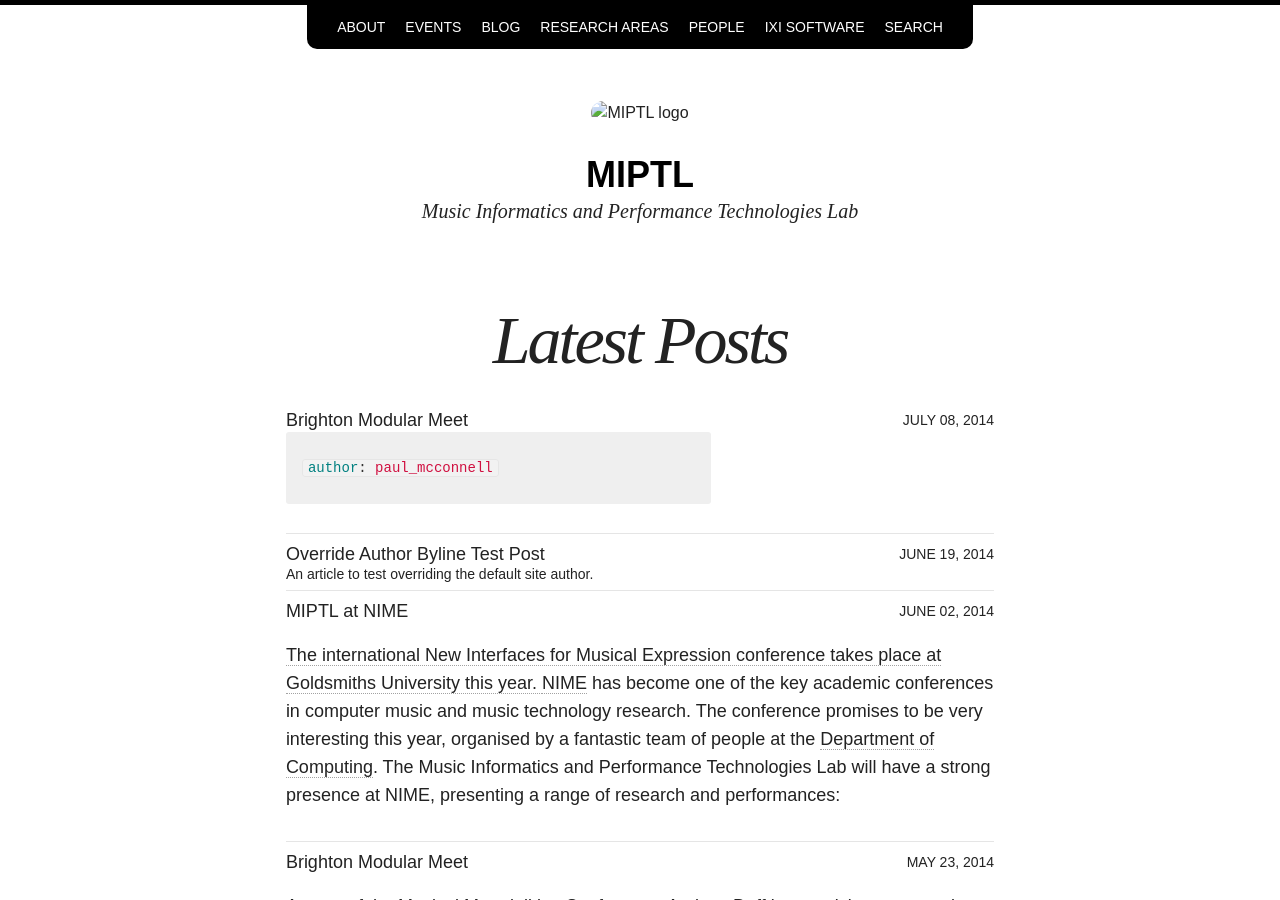
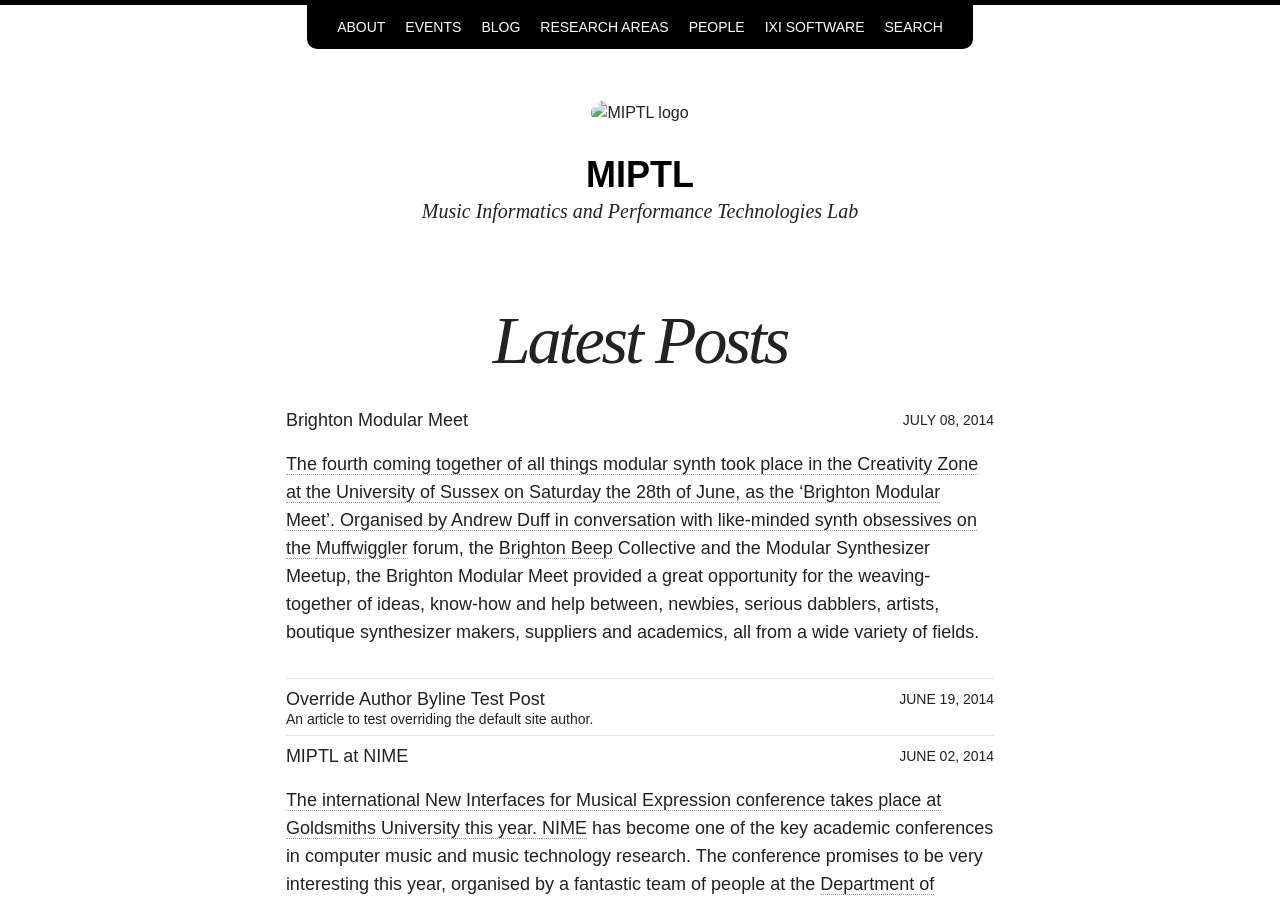
Before and after one commit to thormagnusson/miptl, a Jekyll site: the page built from index.html, in a window 1280 px wide and 900 px high. Built offline with Jekyll 4.4.1, drawn with Linux system fonts in a browser that asks for light colours; nearby versions of some CDN libraries.

Commit message:
working on site

```diff
--- a/_posts/blog/2014-07-08-modular-meet.md
+++ b/_posts/blog/2014-07-08-modular-meet.md
@@ -5,14 +5,11 @@
 categories: blog
 excerpt:
 tags: [NIME]
+author: paul_mcconnell
 image:
   feature: blogimg.jpg
 date: 2014-07-08
 ---
-
-{% highlight yaml %}
-author: paul_mcconnell
-{% endhighlight %}
 
 The fourth coming together of all things modular synth took place in the Creativity Zone at the University of Sussex on Saturday the 28th of June, as the ‘Brighton Modular Meet’. Organised by Andrew Duff in conversation with like-minded synth obsessives on the [Muffwiggler](http://www.muffwiggler.com/forum/) forum, the [Brighton Beep](https://www.facebook.com/brighton.beep) Collective and the Modular Synthesizer Meetup, the Brighton Modular Meet provided a great opportunity for the weaving-together of ideas, know-how and help between, newbies, serious dabblers, artists, boutique synthesizer makers, suppliers and academics, all from a wide variety of fields.
 
@@ -26,3 +23,7 @@
 ![]( {{site.url}}/images/mod-meet3.png)
 ![]( {{site.url}}/images/mod-meet4.png)
 ![]( {{site.url}}/images/mod-meet1.png)
+
+{% highlight yaml %}
+author: paul_mcconnell
+{% endhighlight %}
```
